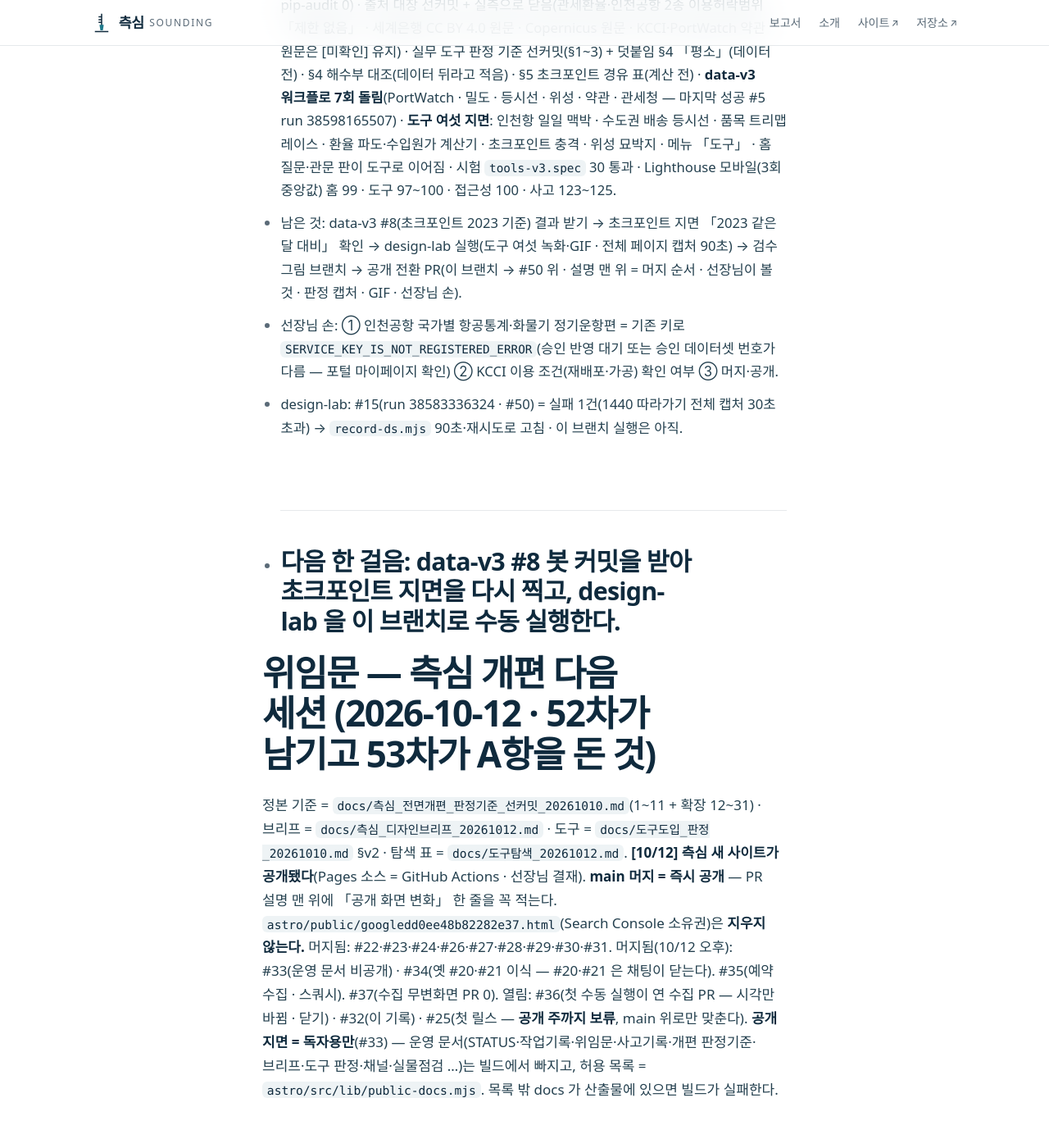
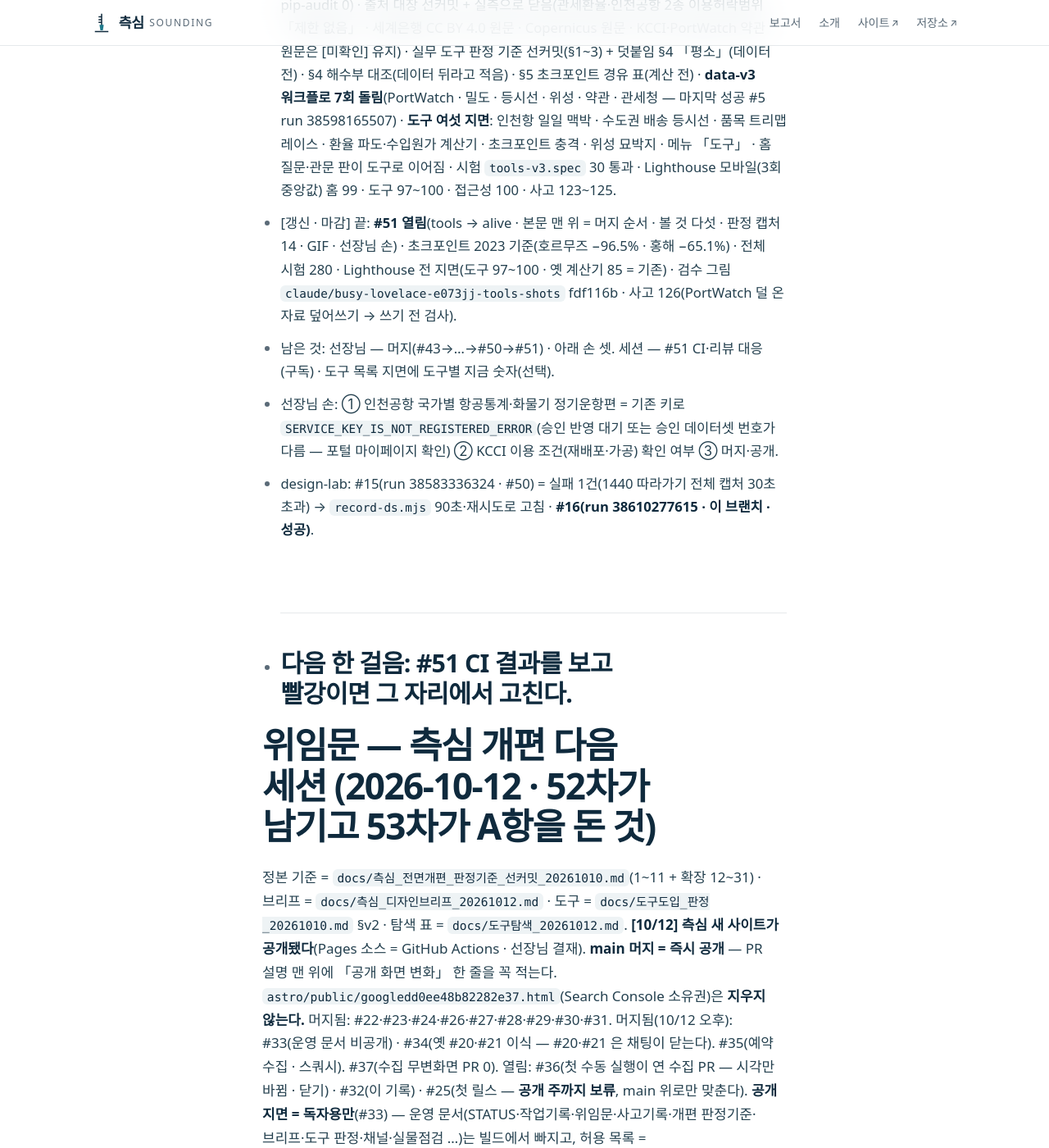
Before and after one commit to jisangj03-dev/incheon-port-analysis, a Jekyll site: the page built from docs/위임문_다음세션_20261012.md, in a window 1280 px wide and 1400 px high, scrolled down 1676 px. Shown: the whole window at 82% size. Built offline with Jekyll 4.4.1, drawn with Linux system fonts in a browser that asks for light colours; some web fonts are replaced; our own code applies the rules of GitHub Pages for plain Markdown files.

Commit message:
기록 — #51 열림(진행판 · STATUS) · design-lab #16 run 38610277615
Co-Authored-By: Claude Opus 5.5 <noreply@anthropic.com>
Claude-Session: https://claude.ai/code/session_01L59oEoiMW7KHoJRFFkcN4Q

```diff
--- a/docs/위임문_다음세션_20261012.md
+++ b/docs/위임문_다음세션_20261012.md
@@ -19,10 +19,11 @@
 - 브랜치: #50 = `claude/busy-lovelace-e073jj-alive`(A·B·C) · 실무 도구 = `claude/busy-lovelace-e073jj-tools`(#50 위에 쌓는다).
 - 이 세션에서 닿는 호스트(10/14 실측): 공공데이터포털 API · PyPI · npm · Sentinel-2 COG 버킷만. PortWatch(ArcGIS)·세계은행·Geofabrik·element84 STAC·해양진흥공사는 막힘 → 수집·가공은 Actions.
 - 끝난 것: A·B·C(#50) · Cloudflare 비콘 · 커넥터스 주소 · 판정 v3(§v4 · geo_proof 5/5 · pip-audit 0) · 출처 대장 선커밋 + 실측으로 닫음(관세환율·인천공항 2종 이용허락범위 「제한 없음」 · 세계은행 CC BY 4.0 원문 · Copernicus 원문 · KCCI·PortWatch 약관 원문은 [미확인] 유지) · 실무 도구 판정 기준 선커밋(§1~3) + 덧붙임 §4 「평소」(데이터 전) · §4 해수부 대조(데이터 뒤라고 적음) · §5 초크포인트 경유 표(계산 전) · **data-v3 워크플로 7회 돌림**(PortWatch · 밀도 · 등시선 · 위성 · 약관 · 관세청 — 마지막 성공 #5 run 38598165507) · **도구 여섯 지면**: 인천항 일일 맥박 · 수도권 배송 등시선 · 품목 트리맵 레이스 · 환율 파도·수입원가 계산기 · 초크포인트 충격 · 위성 묘박지 · 메뉴 「도구」 · 홈 질문·관문 판이 도구로 이어짐 · 시험 `tools-v3.spec` 30 통과 · Lighthouse 모바일(3회 중앙값) 홈 99 · 도구 97~100 · 접근성 100 · 사고 123~125.
-- 남은 것: data-v3 #8(초크포인트 2023 기준) 결과 받기 → 초크포인트 지면 「2023 같은 달 대비」 확인 → design-lab 실행(도구 여섯 녹화·GIF · 전체 페이지 캡처 90초) → 검수 그림 브랜치 → 공개 전환 PR(이 브랜치 → #50 위 · 설명 맨 위 = 머지 순서 · 선장님이 볼 것 · 판정 캡처 · GIF · 선장님 손).
+- [갱신 · 마감] 끝: **#51 열림**(tools → alive · 본문 맨 위 = 머지 순서 · 볼 것 다섯 · 판정 캡처 14 · GIF · 선장님 손) · 초크포인트 2023 기준(호르무즈 −96.5% · 홍해 −65.1%) · 전체 시험 280 · Lighthouse 전 지면(도구 97~100 · 옛 계산기 85 = 기존) · 검수 그림 `claude/busy-lovelace-e073jj-tools-shots` fdf116b · 사고 126(PortWatch 덜 온 자료 덮어쓰기 → 쓰기 전 검사).
+- 남은 것: 선장님 — 머지(#43→…→#50→#51) · 아래 손 셋. 세션 — #51 CI·리뷰 대응(구독) · 도구 목록 지면에 도구별 지금 숫자(선택).
 - 선장님 손: ① 인천공항 국가별 항공통계·화물기 정기운항편 = 기존 키로 `SERVICE_KEY_IS_NOT_REGISTERED_ERROR`(승인 반영 대기 또는 승인 데이터셋 번호가 다름 — 포털 마이페이지 확인) ② KCCI 이용 조건(재배포·가공) 확인 여부 ③ 머지·공개.
-- design-lab: #15(run 38583336324 · #50) = 실패 1건(1440 따라가기 전체 캡처 30초 초과) → `record-ds.mjs` 90초·재시도로 고침 · 이 브랜치 실행은 아직.
-- 다음 한 걸음: data-v3 #8 봇 커밋을 받아 초크포인트 지면을 다시 찍고, design-lab 을 이 브랜치로 수동 실행한다.
+- design-lab: #15(run 38583336324 · #50) = 실패 1건(1440 따라가기 전체 캡처 30초 초과) → `record-ds.mjs` 90초·재시도로 고침 · **#16(run 38610277615 · 이 브랜치 · 성공)**.
+- 다음 한 걸음: #51 CI 결과를 보고 빨강이면 그 자리에서 고친다.
 ---
 
 # 위임문 — 측심 개편 다음 세션 (2026-10-12 · 52차가 남기고 53차가 A항을 돈 것)
```
Also changed, not shown: docs/STATUS.md (+1 -1 lines).
